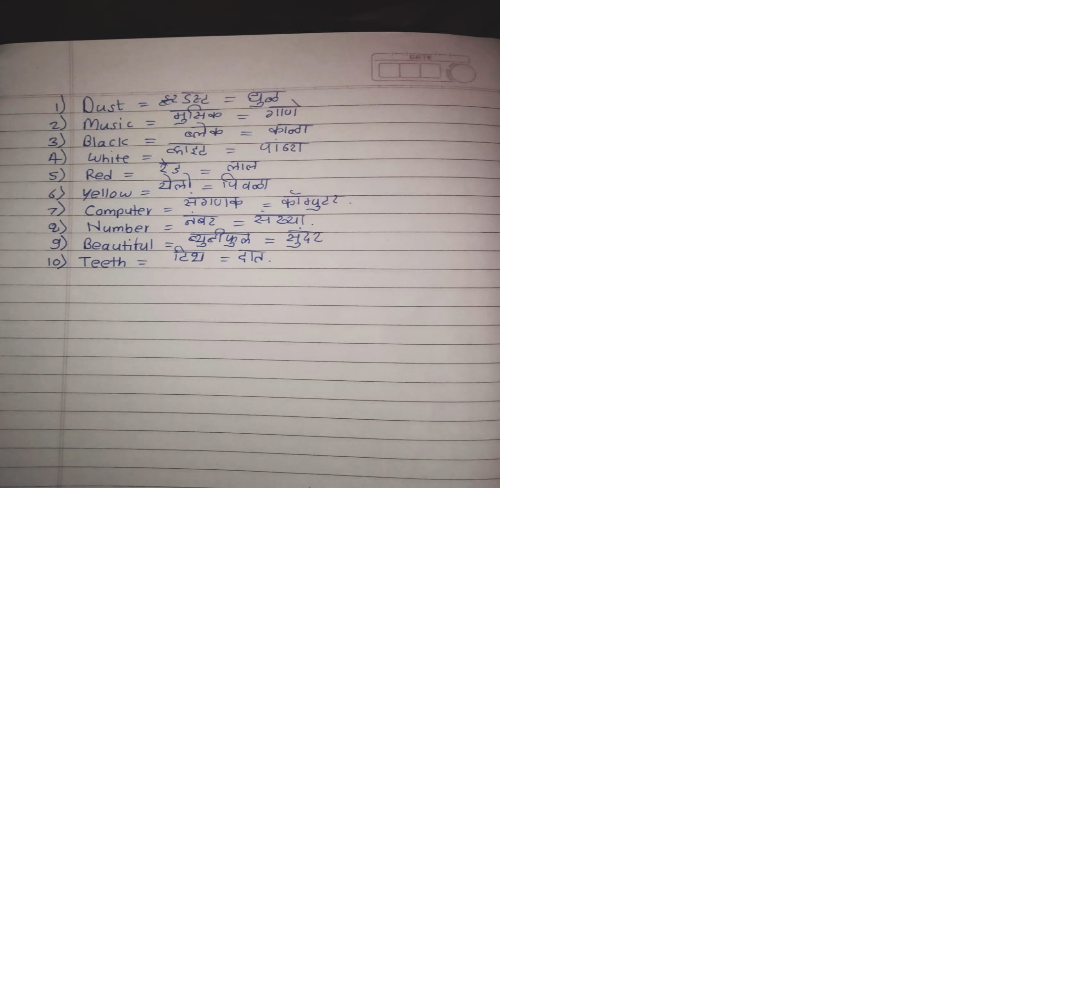
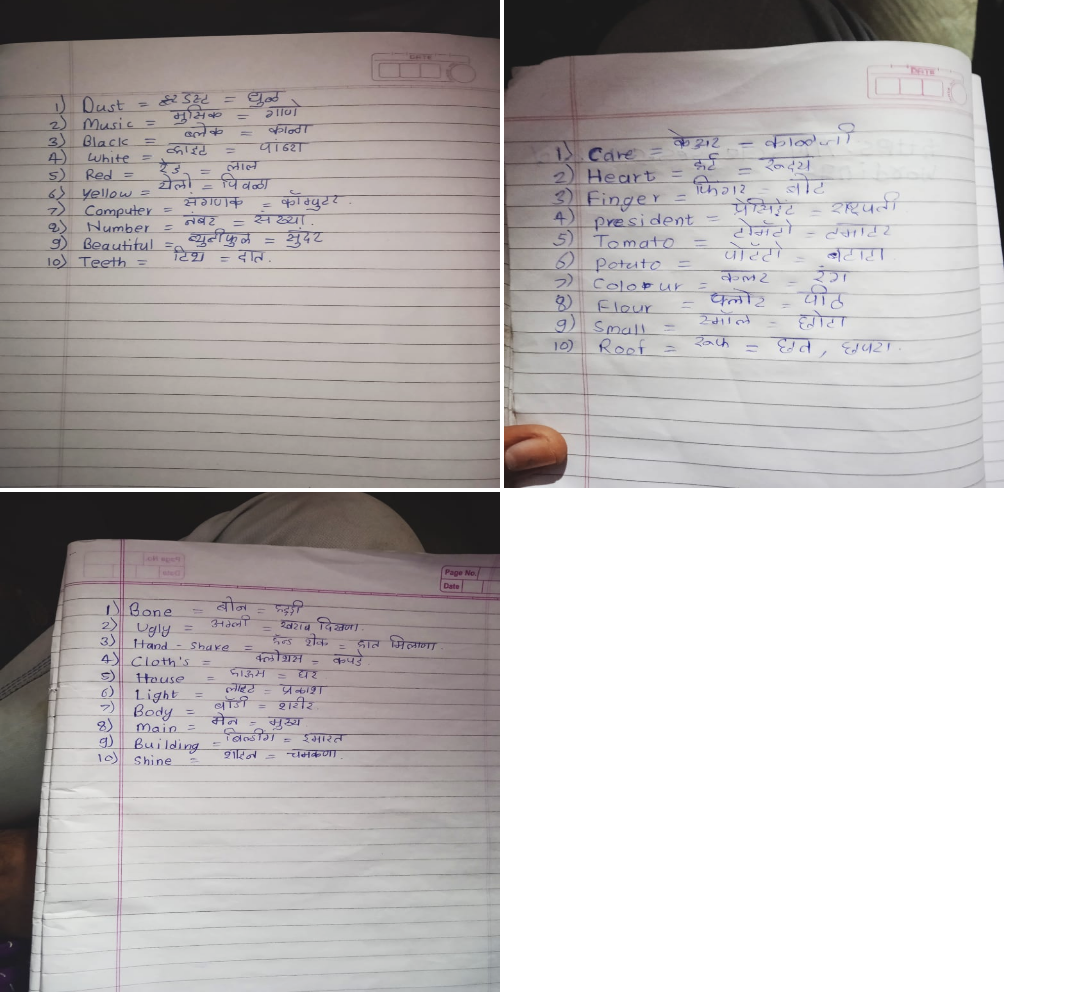
Before and after one commit to MSclasses/wordings, a plain HTML site: page index.html in a window 1280 px wide. Shown: the part 553-1549 px from the top of the page, without its empty margins (0-1067 px from the left). Before the commit the page ends 1045 px from the top, so only its background shows below. Drawn offline with Linux system fonts and the light colour scheme.

Commit message:
Update index.html

```diff
--- a/index.html
+++ b/index.html
@@ -29,6 +29,8 @@
     <img src="WhatsApp Image 2023-11-07 at 17.37.36_71b9ea44.jpg" alt="Image not found" width="500" height="500" >
     <img src="word-2.jpg" alt="Image not found" width="500" height="500">
     <img src="dust.jpg" alt="Image not found" width="500" height="500">
+    <img src="flour.jpg" alt="Image not found" width="500" height="500">
+    <img src="light.jpg" alt="Image not found" width="500" height="500">
 
 
 </body>
```
